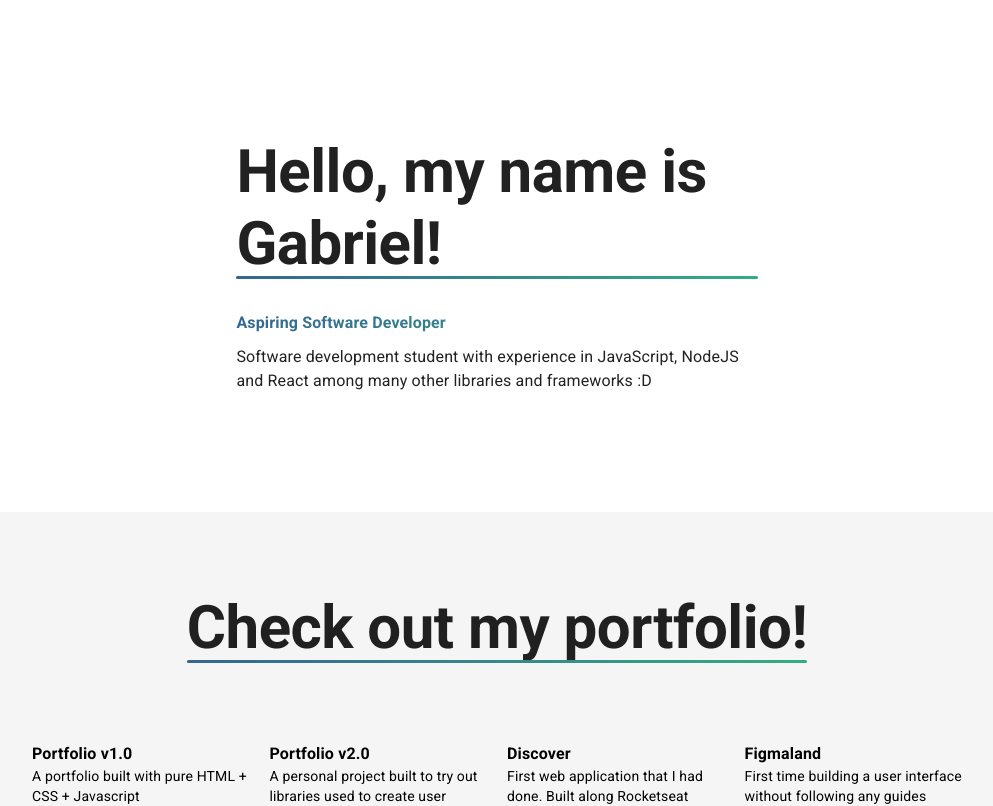
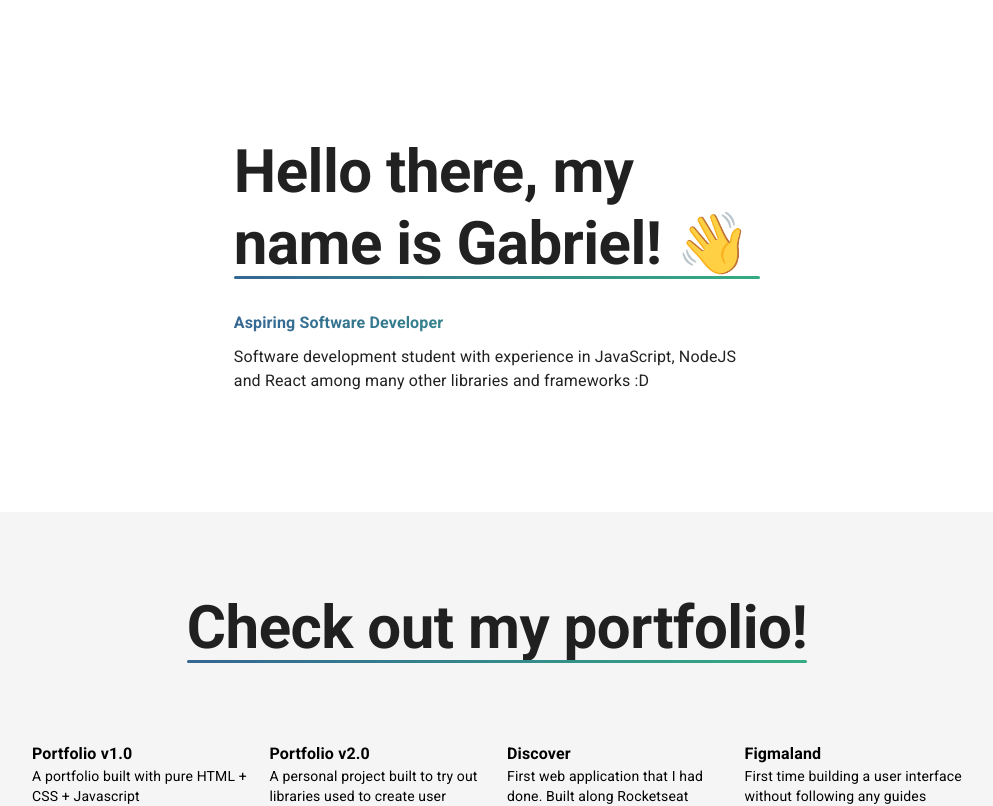
Before and after one commit to gbrissi/personal-website, a React (Vite) app in the folder portfolio/: page / in a window 1280 px wide. Shown: the top 806 px of the page, without its empty margins (143-1136 px from the left). Built offline with nearby package versions, Linux system fonts and the light colour scheme.

Commit message:
style: adding a handshake

```diff
--- a/portfolio/src/components/Banner.tsx
+++ b/portfolio/src/components/Banner.tsx
@@ -14,7 +14,7 @@ function Banner() {
             <Typography variant='body1'>Software development student with experience in JavaScript, NodeJS and React among many other libraries and frameworks :D</Typography>
           </BannerComponents>
           <BannerComponents sx={{flexDirection: 'row'}}>
-            <CustomTypography variant='h2'>Hello, my name is Gabriel!</CustomTypography>
+            <CustomTypography variant='h2'>Hello there, my name is Gabriel! &#128075;</CustomTypography>
           </BannerComponents>
         </BannerContainer>
       </Wrapper>
```
